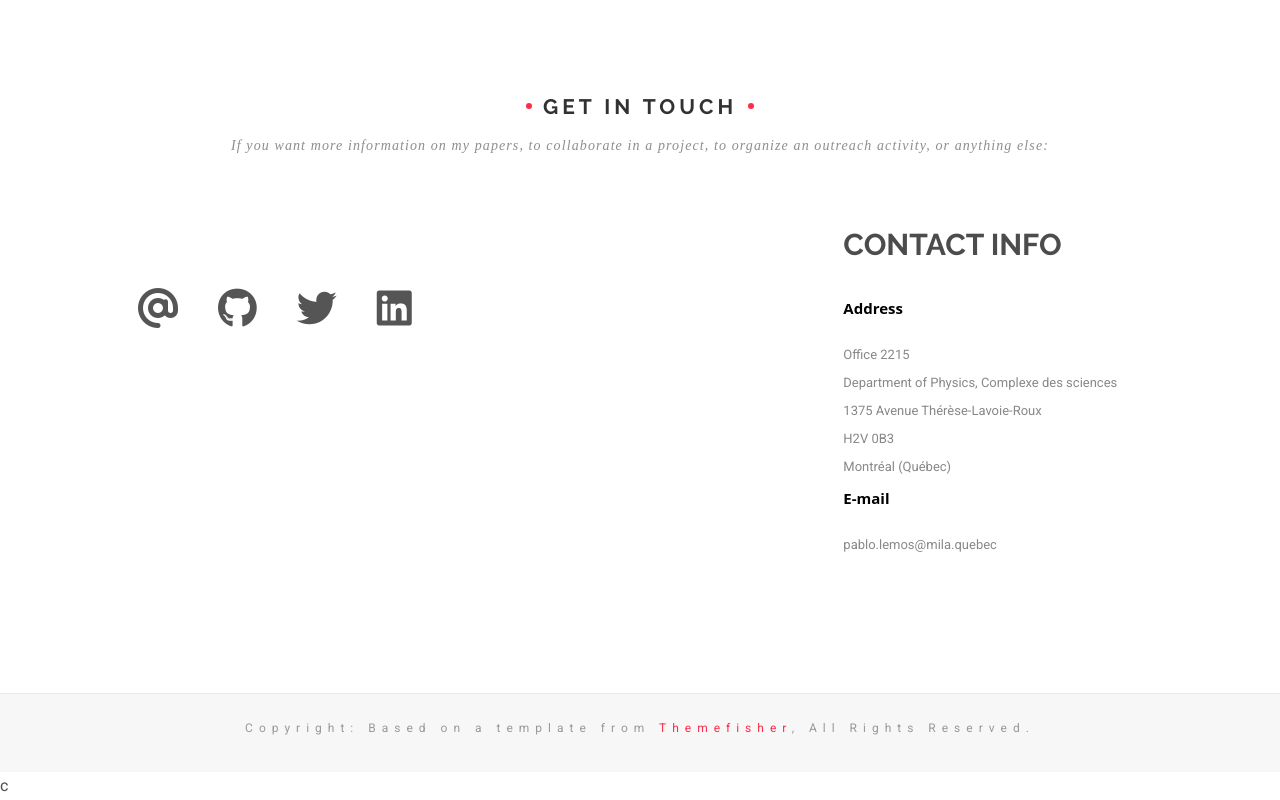
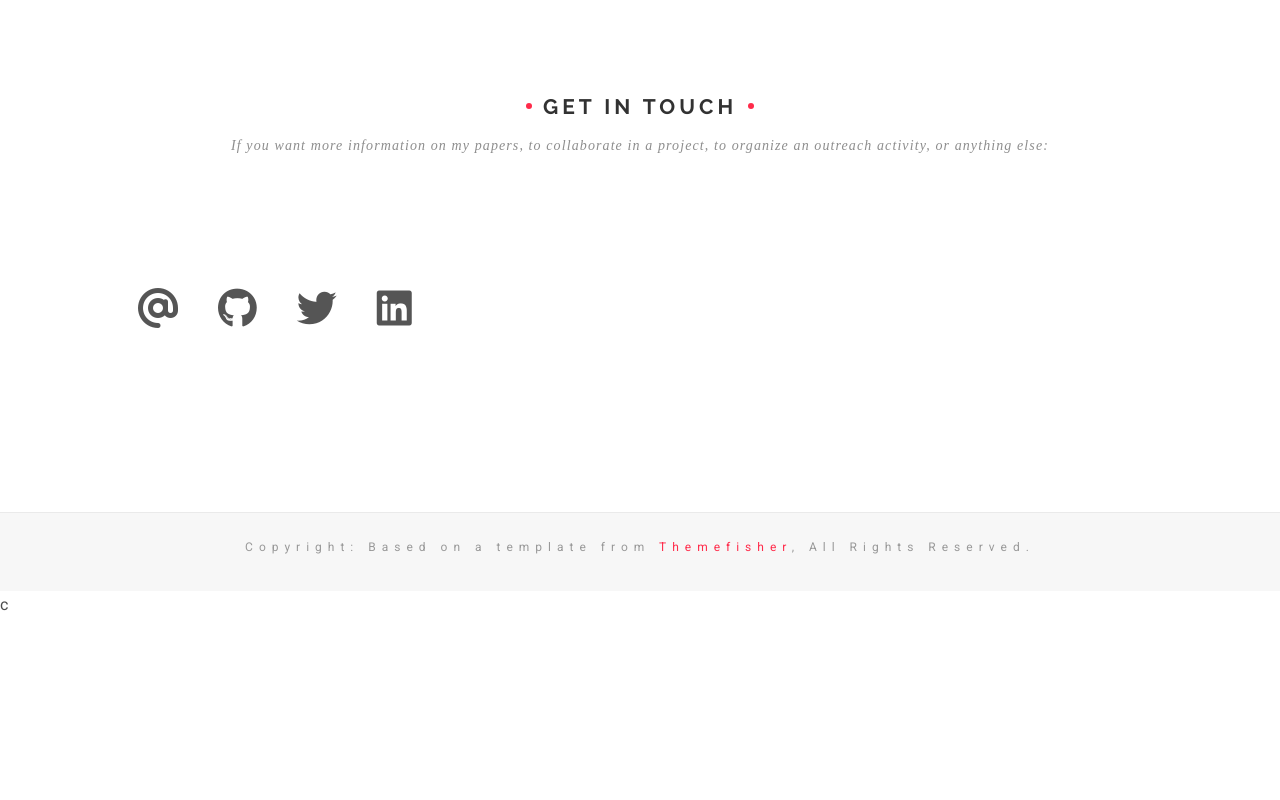
Before and after one commit to Pablo-Lemos/pablo-lemos.github.io, a plain HTML site: page index.html in a window 1280 px wide. Shown: the part 1924-2724 px from the top of the page. After the commit the page ends 2543 px from the top, so only its background shows below. Drawn offline with nearby package versions, Linux system fonts and the light colour scheme; a web font is replaced by a local one.

Commit message:
Updated contact info

```diff
--- a/index.html
+++ b/index.html
@@ -204,7 +204,7 @@
                             </form>
                         </div> -->
                         <div class="social-icons clearfix">
-                            <a class="emaill" href="mailto:p.lemos@sussex.ac.uk">
+                            <a class="emaill" href="mailto:plemos91@gmail.com">
                                 <i class="fas fa-at"></i>
                             </a>
 
@@ -219,25 +219,6 @@
                             <a class="linkedin" href="https://www.linkedin.com/in/plemosp/">
                                 <i class="fab fa-linkedin"></i>
                             </a>
-
-                        </div>
-                    </div>
-                    <div class="col-xs-12 col-sm-4 col-md-4">
-                        <div class="contact-info">
-                            <h2>CONTACT INFO</h2>
-                        </div>
-                        <div class="contact-address">
-                            <h4>Address</h4>
-                            <ul>
-                                <li class="address">Office 2215<br>
-                                    Department of Physics, Complexe des sciences<br>
-                                    1375 Avenue Thérèse-Lavoie-Roux<br>
-                                    H2V 0B3<br>Montréal (Québec)  </li>
-                            </ul>
-                            <h4>E-mail</h4>
-                            <ul>
-                                <li class="email">pablo.lemos@mila.quebec</li>
-                            </ul>
 
                         </div>
                     </div>
```
